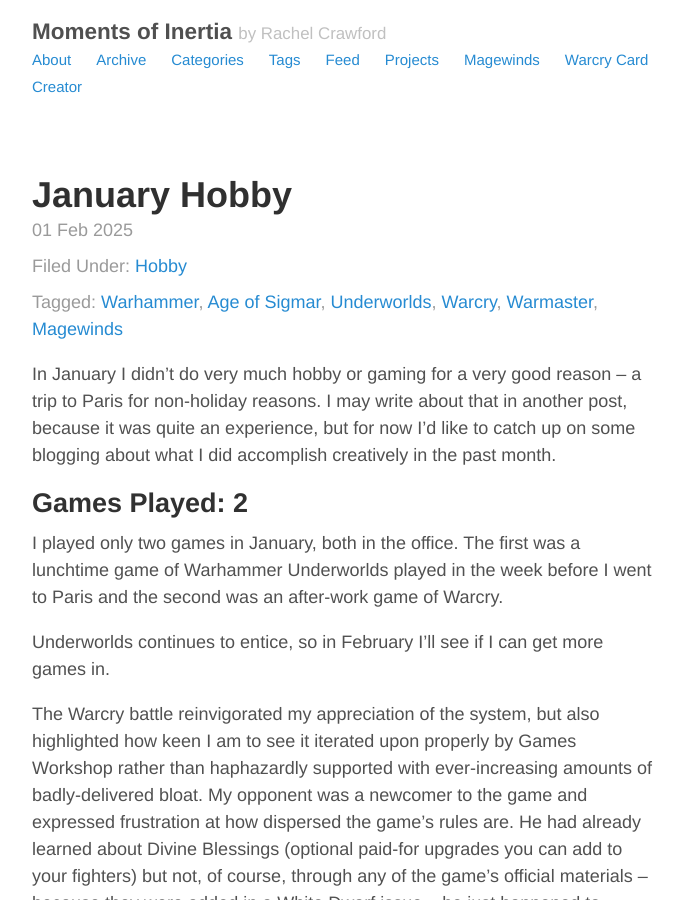
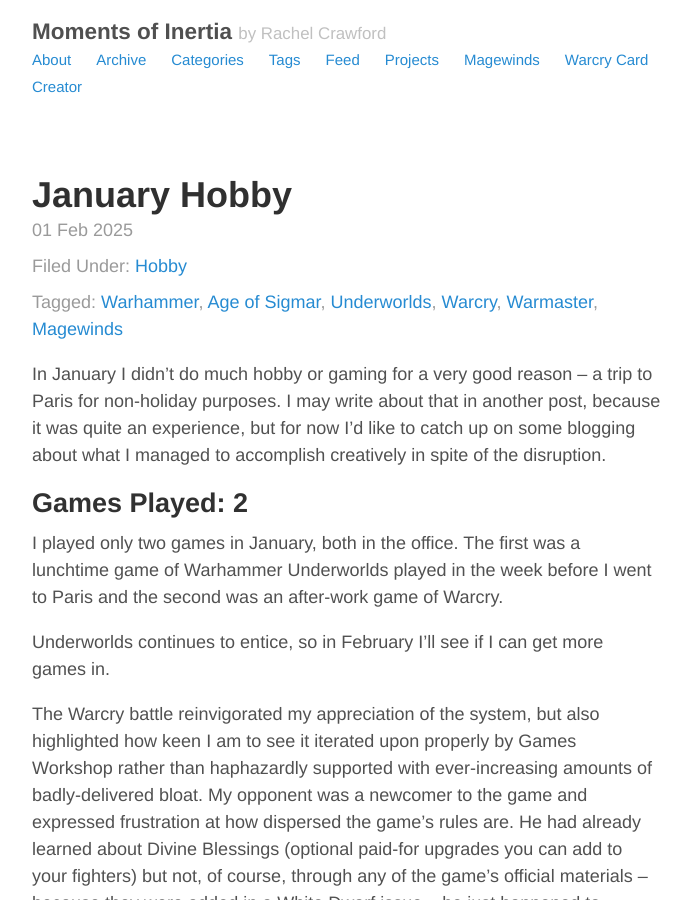
Before and after one commit to rachelnertia/rachelnertia.github.io, a Jekyll site: the page built from _posts/2025/2025-02-01-january-hobby.md, in a window 1280 px wide and 900 px high. Shown: the whole window, without its empty margins (293-984 px from the left). Built offline with Jekyll 4.4.1, drawn with Linux system fonts in a browser that asks for light colours.

Commit message:
Update 2025-02-01-january-hobby.md
improve intro

```diff
--- a/_posts/2025/2025-02-01-january-hobby.md
+++ b/_posts/2025/2025-02-01-january-hobby.md
@@ -5,7 +5,7 @@ category: Hobby
 tags: [ Warhammer, Age of Sigmar, Underworlds, Warcry, Warmaster, Magewinds ]
 ---
 
-In January I didn't do very much hobby or gaming for a very good reason -- a trip to Paris for non-holiday reasons. I may write about that in another post, because it was quite an experience, but for now I'd like to catch up on some blogging about what I did accomplish creatively in the past month.
+In January I didn't do much hobby or gaming for a very good reason -- a trip to Paris for non-holiday purposes. I may write about that in another post, because it was quite an experience, but for now I'd like to catch up on some blogging about what I managed to accomplish creatively in spite of the disruption.
 
 <!--more-->
 
```
